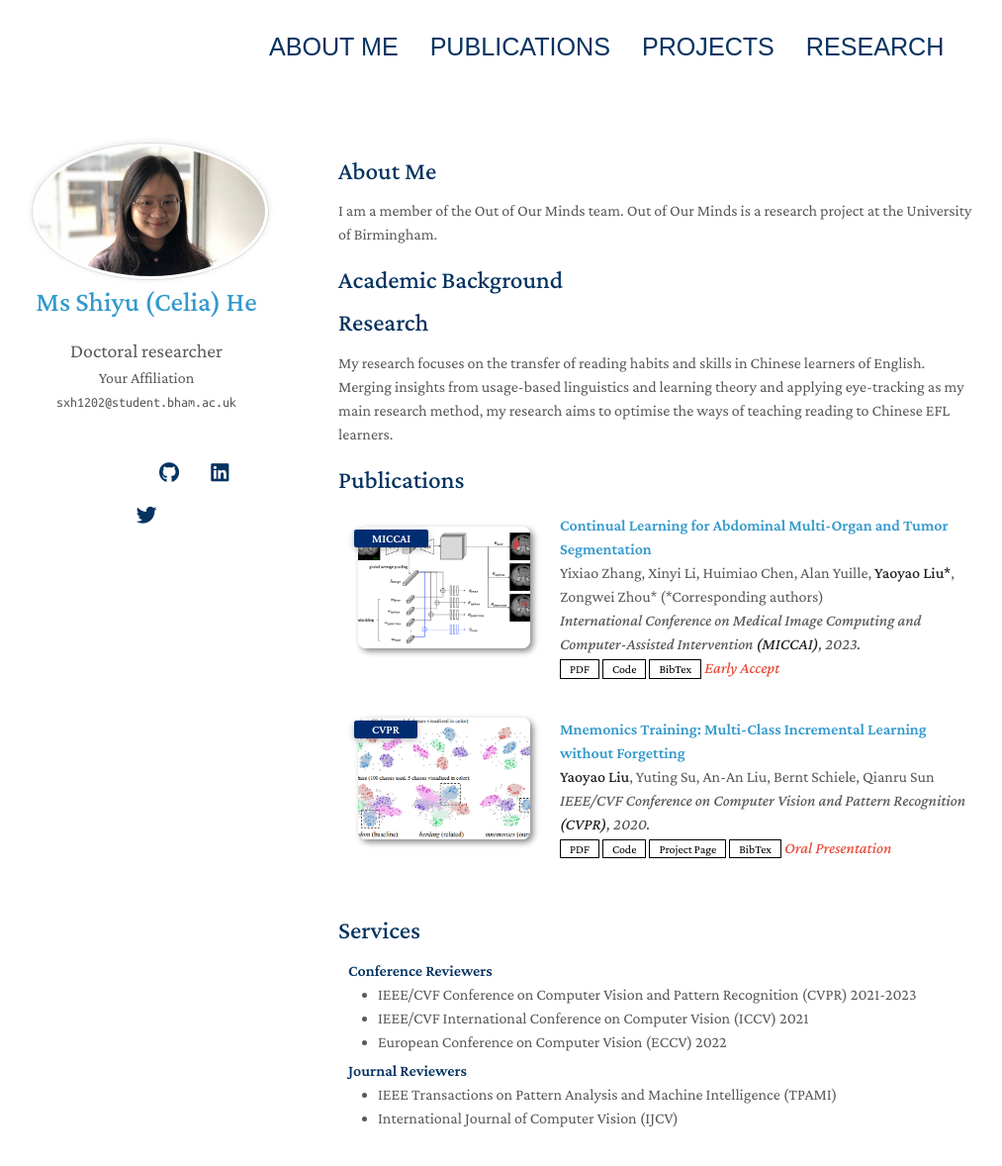
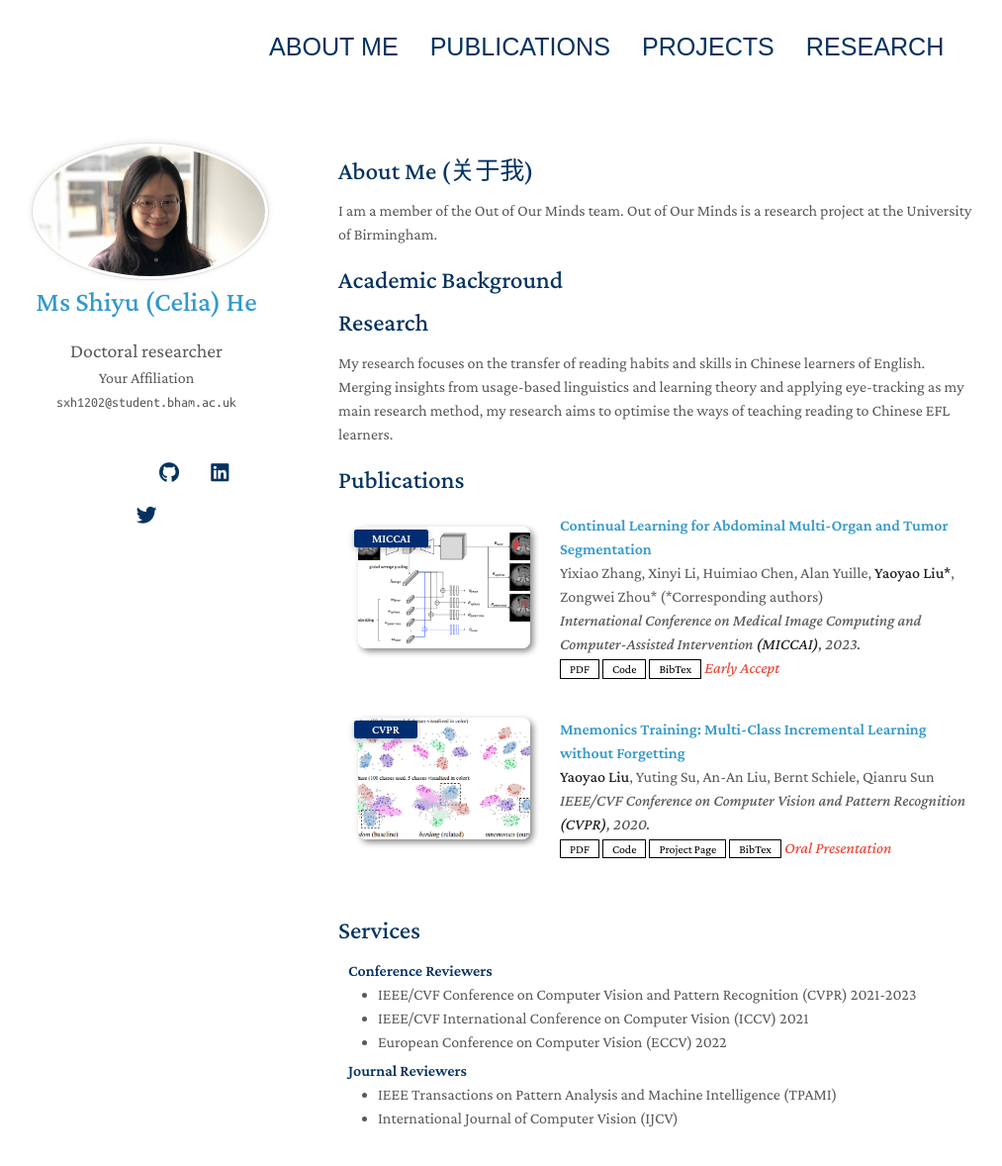
Before and after one commit to ShiyuHeCelia/ShiyuHeCelia.github.io, a Jekyll site: the page built from index.md, in a window 1280 px wide and 1236 px high. Shown: the top 1178 px of the window at 99% size, without its empty margins (128-1141 px from the left). Built offline with Jekyll 4.4.1, drawn with Linux system fonts in a browser that asks for light colours; nearby versions of some CDN libraries; comment, search, counter and statistics services are not loaded; a style sheet for code colours, icons or effects is not loaded; our own code applies the rules of GitHub Pages for plain Markdown files.

Commit message:
Update index.md
Updated About me in CN.

```diff
--- a/index.md
+++ b/index.md
@@ -2,7 +2,7 @@
 layout: homepage
 ---
 
-## About Me
+## About Me (关于我)
 
 I am a member of the Out of Our Minds team. Out of Our Minds is a research project at the University of Birmingham.
 
```
